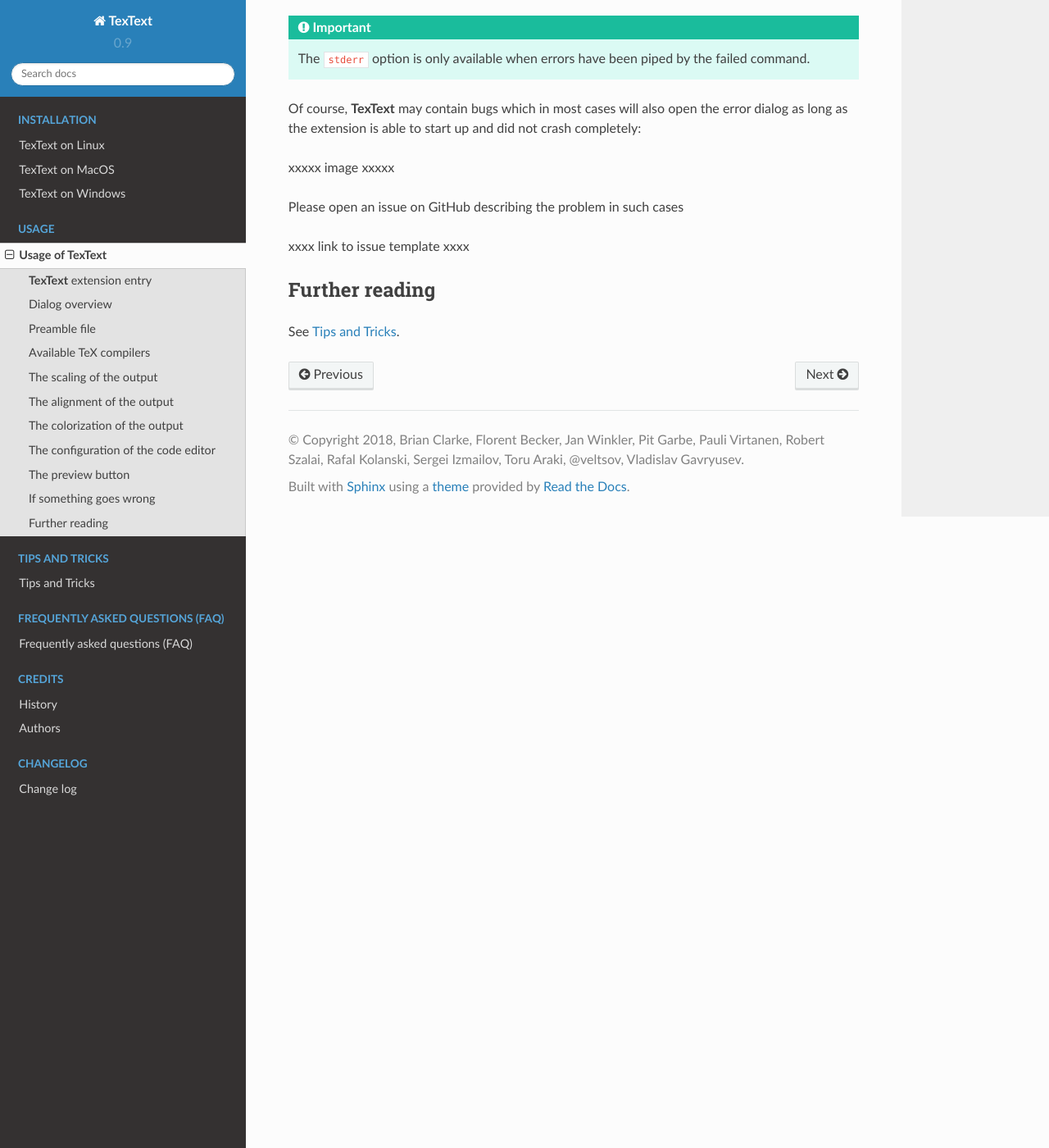
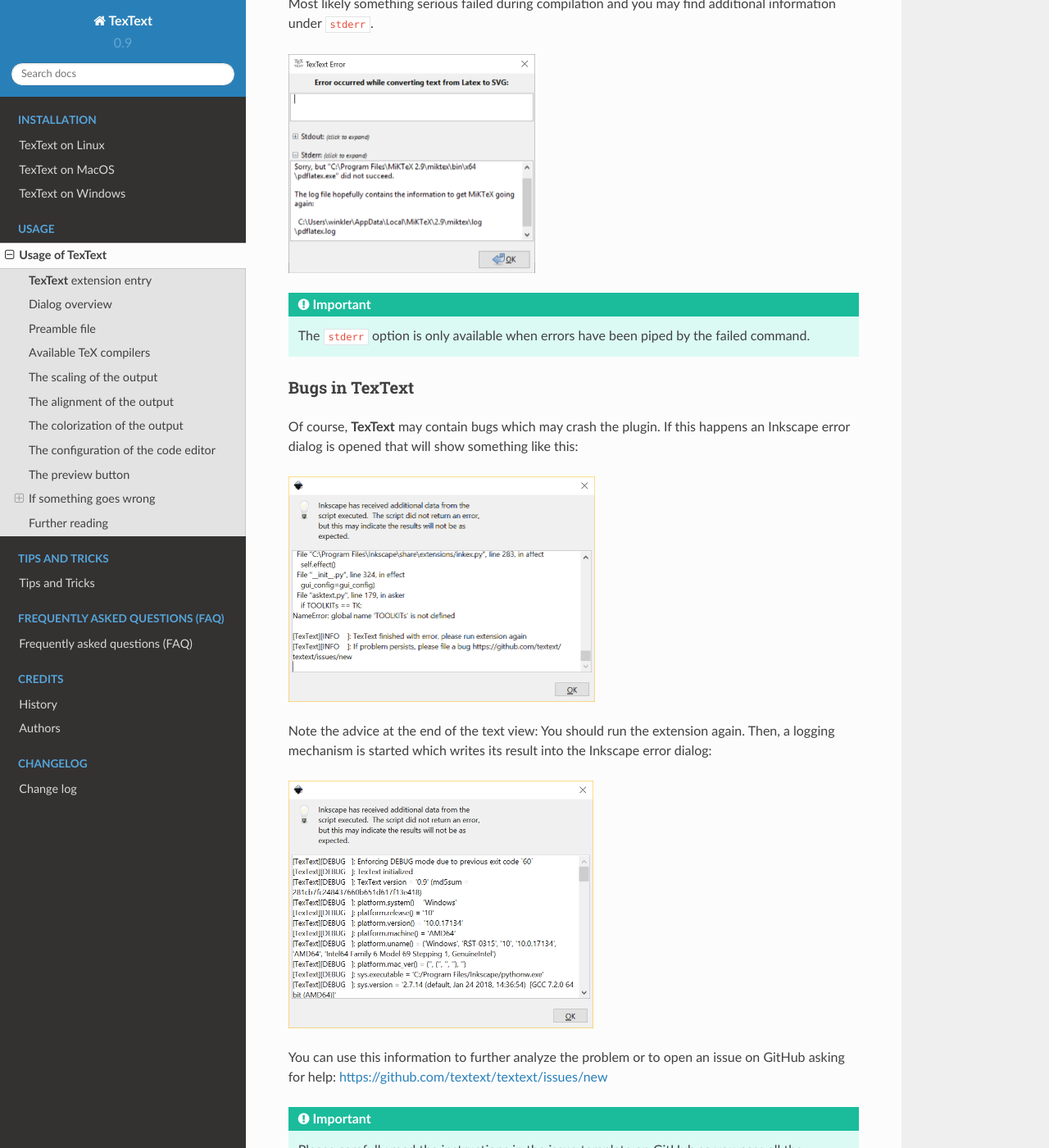
Before and after one commit to textext/textext, a Sphinx documentation site: the page built from docs/source/usage.rst, in a window 1280 px wide and 1400 px high, scrolled down 8190 px. Shown: the whole window at 82% size. Built offline with Sphinx 7.4.7 and the Read the Docs theme 2.0.0, drawn with Linux system fonts in a browser that asks for light colours; some of the changed text lies outside the part shown.

Commit message:
Doc: Added information for bug reports

```diff
--- a/docs/source/usage.rst
+++ b/docs/source/usage.rst
@@ -291,6 +291,20 @@
 If something goes wrong
 -----------------------
 
+There are three main reasons why something may went wrong:
+
+1. Your LaTeX code contains invalid commands or syntax errors
+
+2. The installed toolchain for the conversion of your code to a valid SVG element is for some reason broken.
+
+2. |TexText| contains a bug and you are the person who discovers it!
+
+|TexText| helps you to resolve such issues by offering detailed error and logging information.
+
+
+LaTeX and toolchain errors
+~~~~~~~~~~~~~~~~~~~~~~~~~~
+
 If compilation of your LaTeX code fails |TexText| opens a dialog displaying the
 cause of the failure. In most cases a syntax error in your code will be the reason.
 |TexText| filters the relevant information from the compiler output and displays
@@ -325,16 +339,32 @@
    The ``stderr`` option is only available when errors have been piped by the
    failed command.
 
-Of course, |TexText| may contain bugs which in most cases will also open the error
-dialog as long as the extension is able to start up and did not crash completely:
+Bugs in |TexText|
+~~~~~~~~~~~~~~~~~
 
-xxxxx image xxxxx
+Of course, |TexText| may contain bugs which may crash the plugin. If this happens
+an Inkscape error dialog is opened that will show something like this:
 
-Please open an issue on GitHub describing the problem in such cases
+.. figure:: images/textext-error-dialog-python-error-1.png
+    :scale: 50 %
+    :alt: Error dialog after failed execution
 
-xxxx link to issue template xxxx
+Note the advice at the end of the text view: You should run the extension again.
+Then, a logging mechanism is started which writes its result into the Inkscape
+error dialog:
+
+.. figure:: images/textext-error-dialog-python-error-2.png
+    :scale: 50 %
+    :alt: Error dialog after failed execution, second run
+
+You can use this information to further analyze the problem or to
+open an issue on GitHub asking for help: https://github.com/textext/textext/issues/new
+
+.. important::
+    Please carefully read the instructions in the issue template on GitHub so you
+    pass all the required information to the developer team.
 
 Further reading
 ---------------
 
-See :ref:`tips-and-tricks`.
+See :ref:`tips-and-tricks` and :ref:`faq`
```
Also changed, not shown: docs/source/images/textext-error-dialog-python-error-1.png (added), docs/source/images/textext-error-dialog-python-error-2.png (added).
